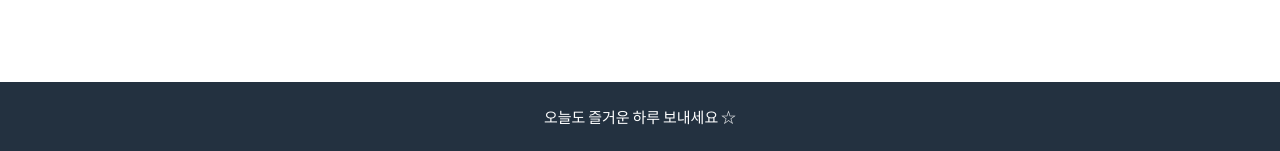
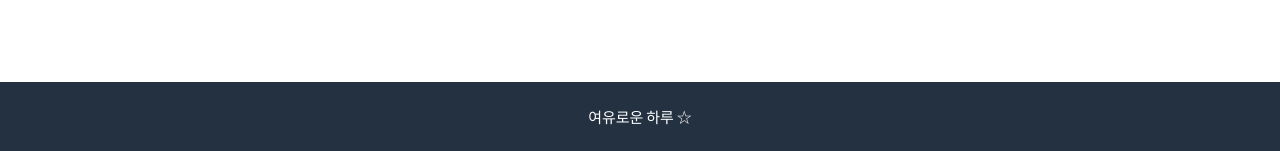
Before and after one commit to pintocheese/pintocheese.github.io, a Jekyll site: the page built from _posts/2014-07-18-project-1.markdown, in a window 1280 px wide and 900 px high, scrolled down 2484 px. Shown: the part 746-897 px from the top of the window. Built offline with Jekyll 4.4.1, drawn with Linux system fonts in a browser that asks for light colours; some of the changed lines change nothing that is shown.

Commit message:
Update footer.html

```diff
--- a/_includes/footer.html
+++ b/_includes/footer.html
@@ -10,8 +10,23 @@
           </a>
           &nbsp;&nbsp;
           -->
-          {% assign index = site.time | date: "%s" | modulo: site.footer_messages.size %}
-          {{ site.footer_messages[index] }}
+          <div id="footer-message"></div>
+
+          <script>
+            const messages = [
+              "오늘도 반짝이는 하루 ☆",
+              "좋은 일이 가득한 하루 ☆",
+              "오늘 하루도 수고했어요 ☆",
+              "이 메시지를 본 당신은 행운이 가득 ☆",
+              "오늘도 즐거운 하루 보내세요 ☆",
+              "행복은 작은 것에서부터 시작된대요 ☆",
+              "행운이 가득한 하루 ☆",
+              "여유로운 하루 ☆"
+              ];
+
+            const msg = messages[Math.floor(Math.random() * messages.length)];
+            document.getElementById("footer-message").textContent = msg;
+          </script>
         </div>
       </div>
     </div>
```
